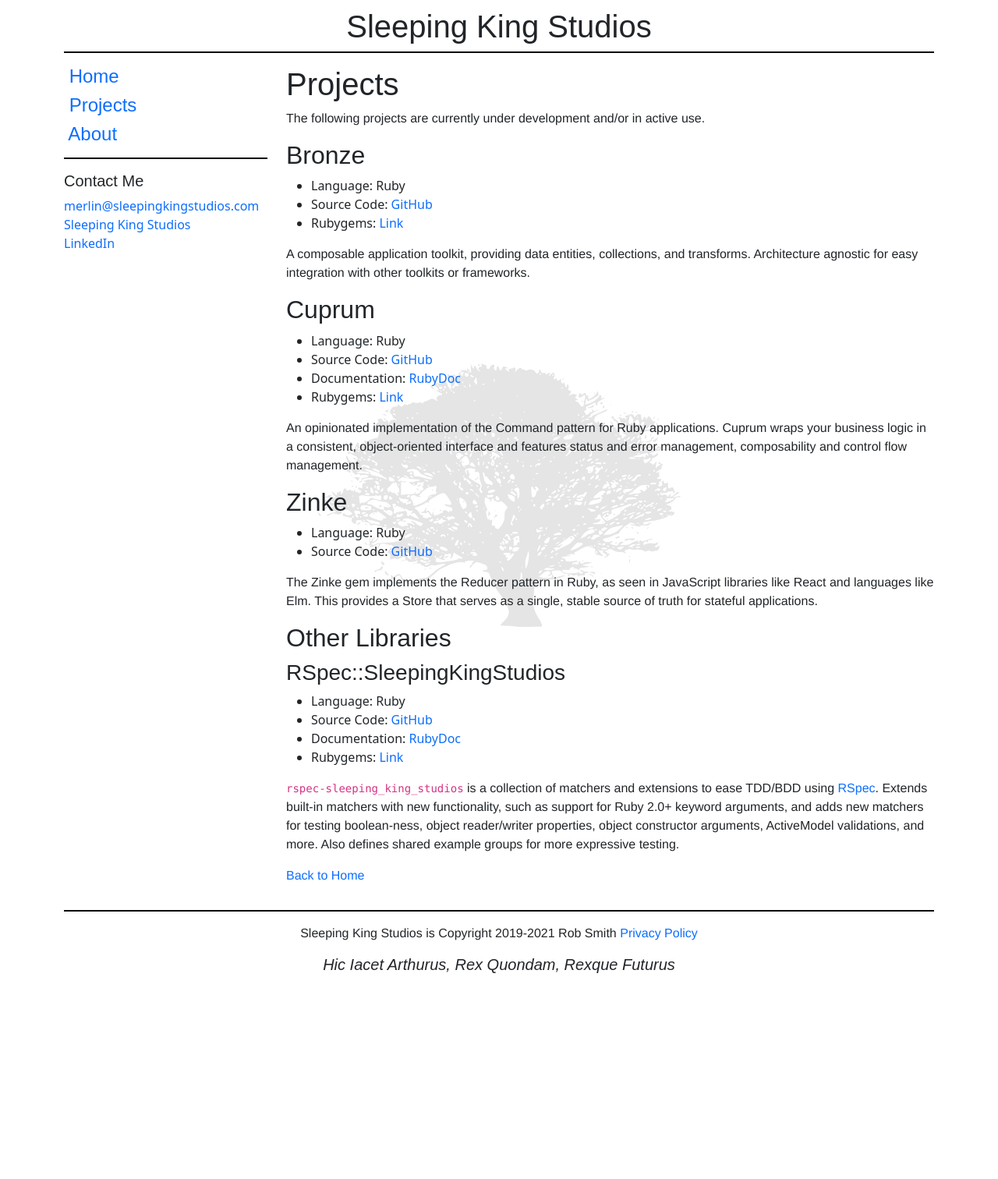
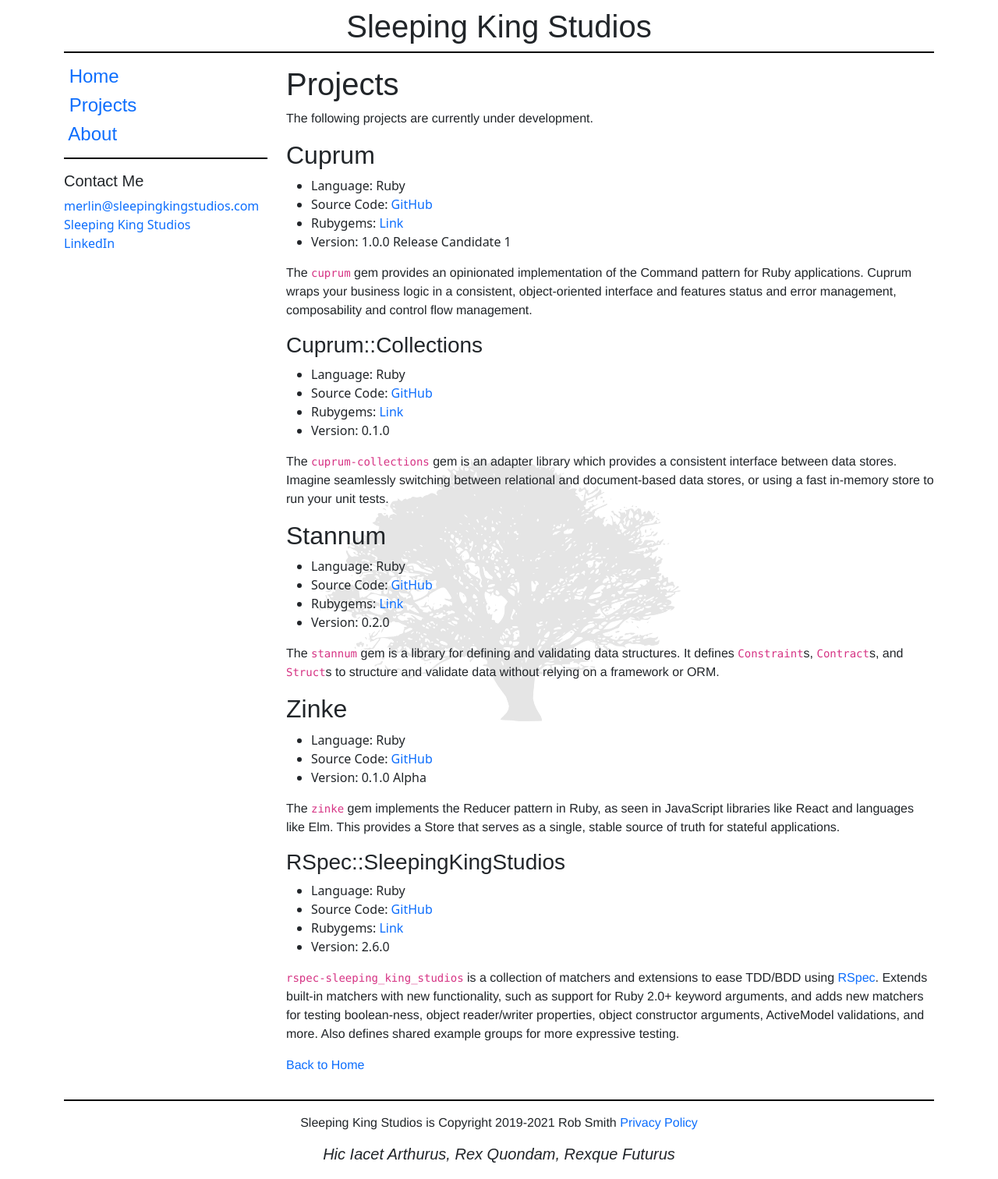
Before and after one commit to sleepingkingstudios/sleepingkingstudios.github.io, a Jekyll site: the page built from projects/index.md, in a window 1280 px wide. Shown: the whole page at 78% size. Built offline with Jekyll 4.4.1, drawn with Linux system fonts in a browser that asks for light colours; before the commit the page ends 1269 px from its top, so only the background shows below that.

Commit message:
Update Projects.

```diff
--- a/assets/stylesheets.css
+++ b/assets/stylesheets.css
@@ -66,3 +66,7 @@
   position: relative;
   top: 2px;
 }
+
+.card {
+  background-color: rgba(255,255,255,0.7);
+}
--- a/projects/index.md
+++ b/projects/index.md
@@ -3,40 +3,49 @@
 
 # Projects
 
-The following projects are currently under development and/or in active use.
-
-## Bronze
-
-- Language: Ruby
-- Source Code: [GitHub](https://github.com/sleepingkingstudios/bronze/tree/development)
-- Rubygems: [Link](https://rubygems.org/gems/bronze)
-
-A composable application toolkit, providing data entities, collections, and transforms. Architecture agnostic for easy integration with other toolkits or frameworks.
+The following projects are currently under development.
 
 ## Cuprum
 
 - Language: Ruby
 - Source Code: [GitHub](https://github.com/sleepingkingstudios/cuprum)
-- Documentation: [RubyDoc](https://www.rubydoc.info/github/sleepingkingstudios/cuprum)
 - Rubygems: [Link](https://rubygems.org/gems/cuprum)
+- Version: 1.0.0 Release Candidate 1
 
-An opinionated implementation of the Command pattern for Ruby applications. Cuprum wraps your business logic in a consistent, object-oriented interface and features status and error management, composability and control flow management.
+The `cuprum` gem provides an opinionated implementation of the Command pattern for Ruby applications. Cuprum wraps your business logic in a consistent, object-oriented interface and features status and error management, composability and control flow management.
+
+### Cuprum::Collections
+
+- Language: Ruby
+- Source Code: [GitHub](https://github.com/sleepingkingstudios/cuprum-collections)
+- Rubygems: [Link](https://rubygems.org/gems/cuprum-collections)
+- Version: 0.1.0
+
+The `cuprum-collections` gem is an adapter library which provides a consistent interface between data stores. Imagine seamlessly switching between relational and document-based data stores, or using a fast in-memory store to run your unit tests.
+
+## Stannum
+
+- Language: Ruby
+- Source Code: [GitHub](https://github.com/sleepingkingstudios/stannum/)
+- Rubygems: [Link](https://rubygems.org/gems/stannum)
+- Version: 0.2.0
+
+The `stannum` gem is a library for defining and validating data structures. It defines `Constraint`s, `Contract`s, and `Struct`s to structure and validate data without relying on a framework or ORM.
 
 ## Zinke
 
 - Language: Ruby
 - Source Code: [GitHub](https://github.com/sleepingkingstudios/zinke)
+- Version: 0.1.0 Alpha
 
-The Zinke gem implements the Reducer pattern in Ruby, as seen in JavaScript libraries like React and languages like Elm. This provides a Store that serves as a single, stable source of truth for stateful applications.
-
-## Other Libraries
+The `zinke` gem implements the Reducer pattern in Ruby, as seen in JavaScript libraries like React and languages like Elm. This provides a Store that serves as a single, stable source of truth for stateful applications.
 
 ### RSpec::SleepingKingStudios
 
 - Language: Ruby
 - Source Code: [GitHub](https://github.com/sleepingkingstudios/rspec-sleeping_king_studios)
-- Documentation: [RubyDoc](http://www.rubydoc.info/github/sleepingkingstudios/rspec-sleeping_king_studios)
 - Rubygems: [Link](https://rubygems.org/gems/rspec-sleeping_king_studios)
+- Version: 2.6.0
 
 `rspec-sleeping_king_studios` is a collection of matchers and extensions to ease TDD/BDD using [RSpec](http://rspec.info/). Extends built-in matchers with new functionality, such as support for Ruby 2.0+ keyword arguments, and adds new matchers for testing boolean-ness, object reader/writer properties, object constructor arguments, ActiveModel validations, and more. Also defines shared example groups for more expressive testing.
 
```
Also changed, not shown: index.md (+15 -0 lines).
